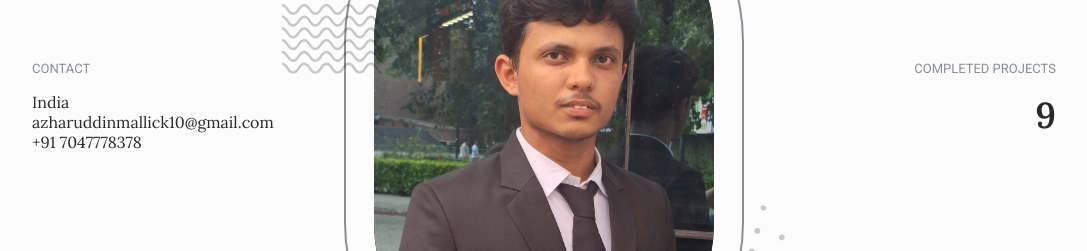
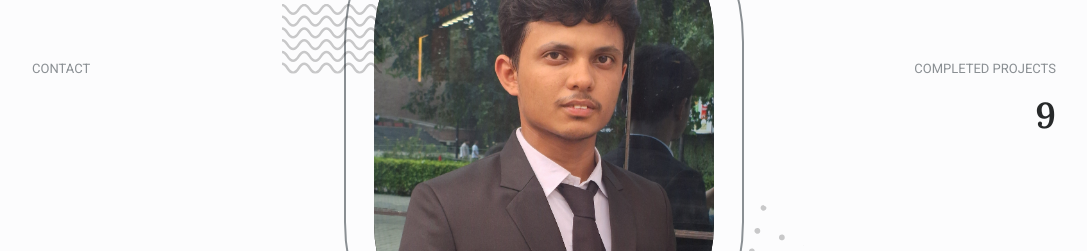
Before and after one commit to azharuddinmallick/portfolio_website, a plain HTML site: page index.html in a window 1280 px wide. Shown: the part 549-800 px from the top of the page, without its empty margins (96-1183 px from the left). Drawn offline with nearby package versions, Linux system fonts and the light colour scheme.

Commit message:
Test complete

```diff
--- a/index.html
+++ b/index.html
@@ -109,7 +109,7 @@
                     </div>
                     <div>
                         <h3 class="home__info-title">CONTACT</h3>
-                        <p class="home__info-description">India <br> azharuddinmallick10@gmail.com <br> +91 7047778378<br></p>
+                        <!-- <p class="home__info-description">India <br> azharuddinmallick10@gmail.com <br> +91 7047778378<br></p> -->
                     </div>
                     <!-- <div>
                         <h3 class="home__info-title">ACHIEVEMENTS</h3>
```
